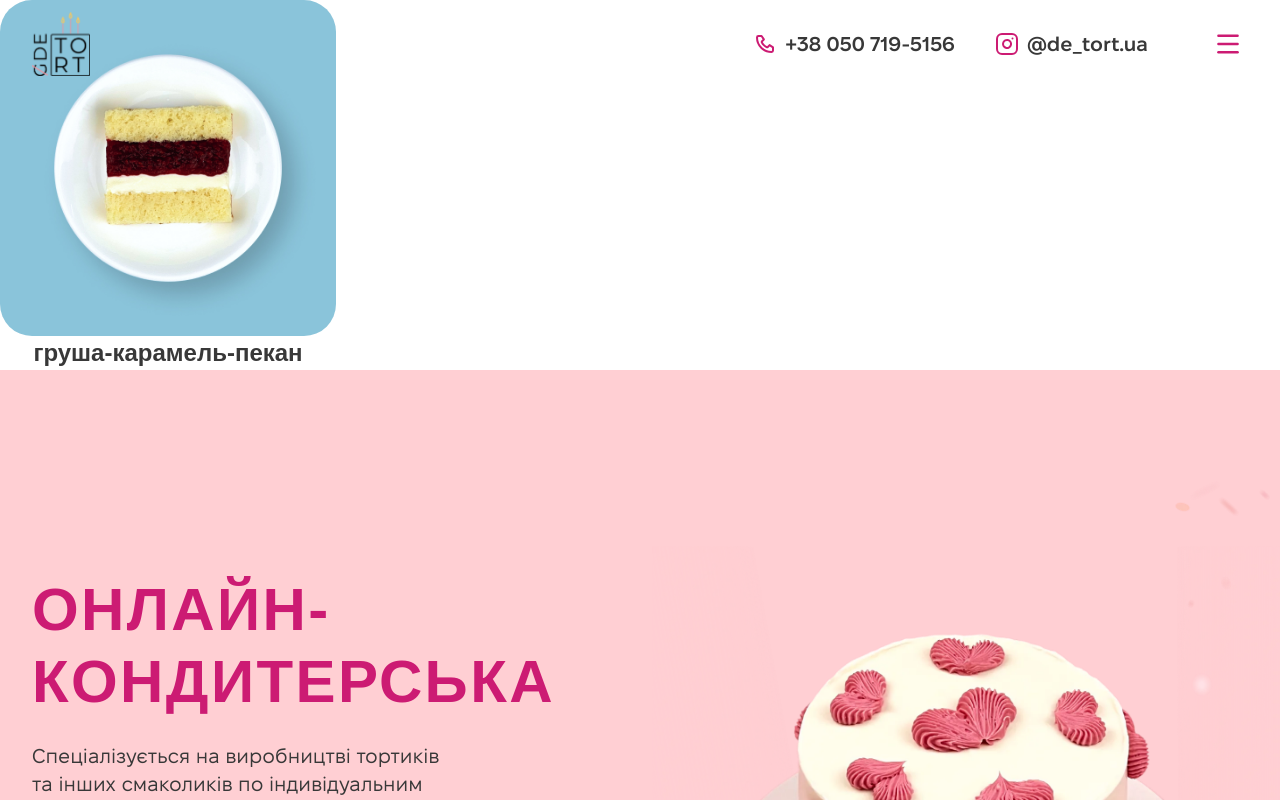
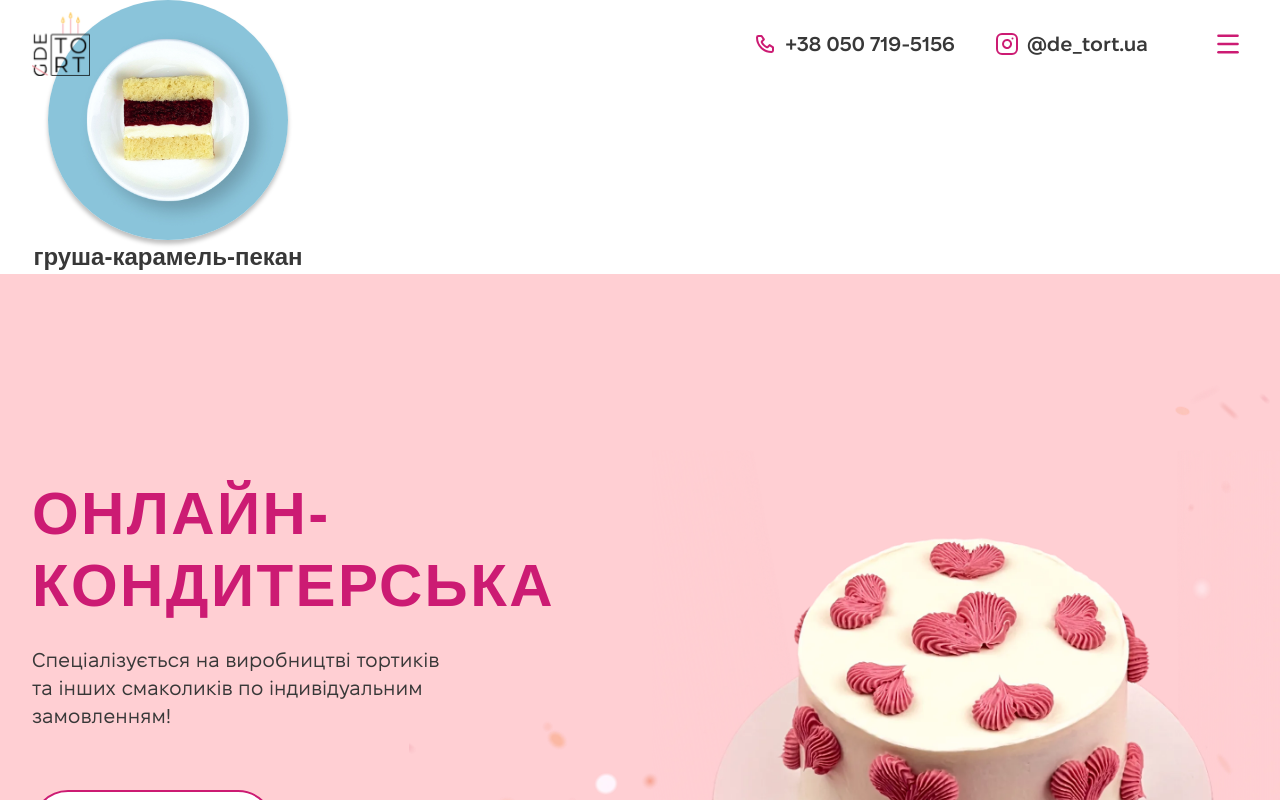
Before and after one commit to SoftRyzen-internship/de-tort, a Next.js app: page / in a window 1280 px wide. Shown: the top 800 px of the page. Built offline with nearby package versions, Linux system fonts and the light colour scheme; a web font is replaced by a local one.

Commit message:
add container and shadow

```diff
--- a/src/components/ui/ToppingCard/ToppingCard.tsx
+++ b/src/components/ui/ToppingCard/ToppingCard.tsx
@@ -9,12 +9,15 @@ export const ToppingCard: React.FC<ToppingCardProps> = ({
   src = defaultImage,
 }) => {
   return (
-    <div className="bg-transparent smOnly:max-w-[320px] lg:w-[384px] md:w-[336px] lg:w-[384px] flex flex-col items-center justify-center">
-      <Image
-        className=" bg-[#EFA7C4] w-full rounded-[32px]"
-        alt={label}
-        src={src}
-      />
+    <div className="bg-transparent smOnly:max-w-[320px] lg:w-[384px] md:w-[336px] lg:w-[384px] flex flex-col items-center justify-center rounded-[23px]">
+      {/* 0_35px_60px_-15px_rgba(0,0,0,0.3) */}
+      <div className=" overflow-hidden shadow-[0_4px_4px_0_rgba(0,0,0,0.25)] w-[232px] h-[232px] md:w-[240px] md:h-[240px] lg:w-[260px] lg:h-[260px] rounded-full ">
+        <Image
+          className=" bg-[#EFA7C4] w-full rounded-[32px] "
+          alt={label}
+          src={src}
+        />
+      </div>
       <p className="md:font-semibold  text-2xl text-color-text-secondary leading-[34px] font-bold text-start">
         {label}
       </p>
```
